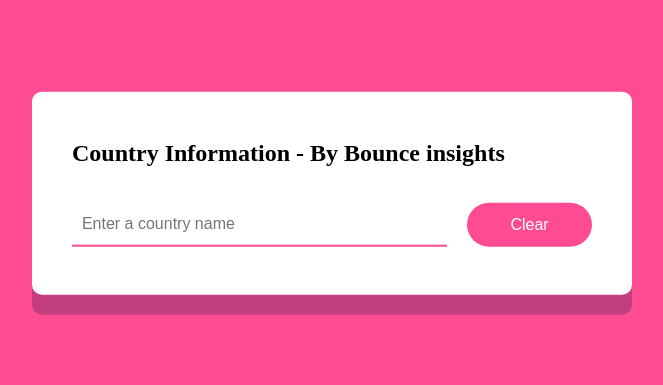
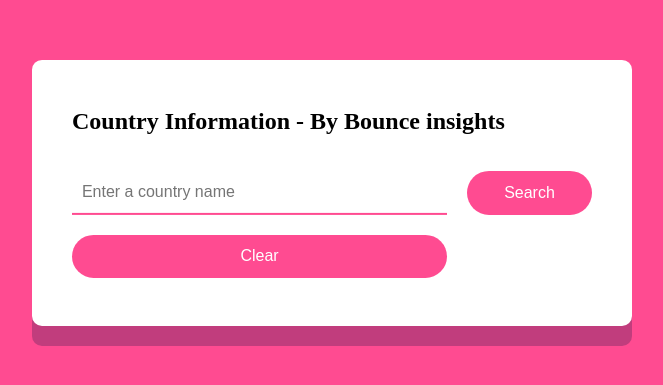
Before and after one commit to tiagoluis12/country-info-app, a React (Create React App) app: page / in a window 1280 px wide. Shown: the part 207-592 px from the top of the page, without its empty margins (308-971 px from the left). Built offline with nearby package versions, Linux system fonts and the light colour scheme.

Commit message:
fix bugs

```diff
--- a/src/components/CountryInfo.jsx
+++ b/src/components/CountryInfo.jsx
@@ -1,16 +1,15 @@
-import React, { useState, useEffect } from "react";
+import React, { useState } from "react";
 import "../styles/country.css";
 import SearchForm from "./SearchForm";
 import CountryService from "./services/CountryService";
 
 function CountryInfo() {
-  const [countryName, setcountryName] = useState("");
+  const [countryName, setCountryName] = useState("");
   const [CountryInfo, setCountryInfo] = useState(null);
   const [loading, setLoading] = useState(false);
   const [error, setError] = useState(null);
 
-  useEffect(() => {
-    const fetchCountryInfo = async () => {
+  const handleSearch = async () => {
     setLoading(true);
     setError(null);
 
@@ -23,33 +22,26 @@
 
       const data = await response.json();
       setCountryInfo(data);
-        setError(null);
     } catch (err) {
       setError(err.message);
-        setTimeout(() => {
-          setError(null);
-        }, 5000);
     } finally {
       setLoading(false);
     }
   };
 
-    if (countryName) {
-      fetchCountryInfo();
-    }
-  }, [countryName]);
-
   const handleClear = () => {
-    setcountryName("");
+    setCountryName("");
+    setCountryInfo(null);
     setError(null);
   };
 
   return (
     <div className="container">
       <h1>Country Information - By Bounce insights</h1>
-      <SearchForm //SearchForm component
+      <SearchForm
         countryName={countryName}
-        oncountryNameChange={setcountryName}
+        onCountryNameChange={setCountryName}
+        onSearch={handleSearch}
         onClear={handleClear}
       />
       {loading && <p>Loading...</p>}
--- a/src/components/SearchForm.jsx
+++ b/src/components/SearchForm.jsx
@@ -1,17 +1,20 @@
 import React from "react";
 
-function SearchForm({ countryName, oncountryNameChange, onClear }) {
+function SearchForm({ countryName, onCountryNameChange, onSearch, onClear }) {
   return (
     <form className="search" onSubmit={(e) => e.preventDefault()}>
       <input
         type="text"
         placeholder="Enter a country name"
         value={countryName}
-        onChange={(e) => oncountryNameChange(e.target.value)}
+        onChange={(e) => onCountryNameChange(e.target.value)}
         required
-        pattern="[A-Za-z\s]+"
+        pattern="[A-Za-z ]+"
       />
-      <button className="search-btn" type="button" onClick={onClear}>
+      <button className="search-btn" type="button" onClick={onSearch}>
+        Search
+      </button>
+      <button className="clear-btn" type="button" onClick={onClear}>
         Clear
       </button>
     </form>
--- a/src/components/services/CountryService.jsx
+++ b/src/components/services/CountryService.jsx
@@ -1,7 +1,7 @@
-const API_BASE_URL = "https://countryinfo-backend.vercel.app/api/countries";
+const API_BASE_URL = "https://backend-country-a4390b041bcf.herokuapp.com/api/countries";
 
-// If you want to run using locally, you have to change the URL in the line above to the following:
-// const API_BASE_URL = "http://localhost:3002/api/countries";
+// If you want to run using the hosted backend on Render, you have to change the URL in the line above to the following:
+// const API_BASE_URL = "https://country-info-back.onrender.com/api/countries";
 
 const CountryService = {
   fetchCountryInfo: async (countryName) => {
```
Also changed, not shown: 2 other files (tests, documents, lock files or other folders). Lines whose indentation alone changed are shown as unchanged.
